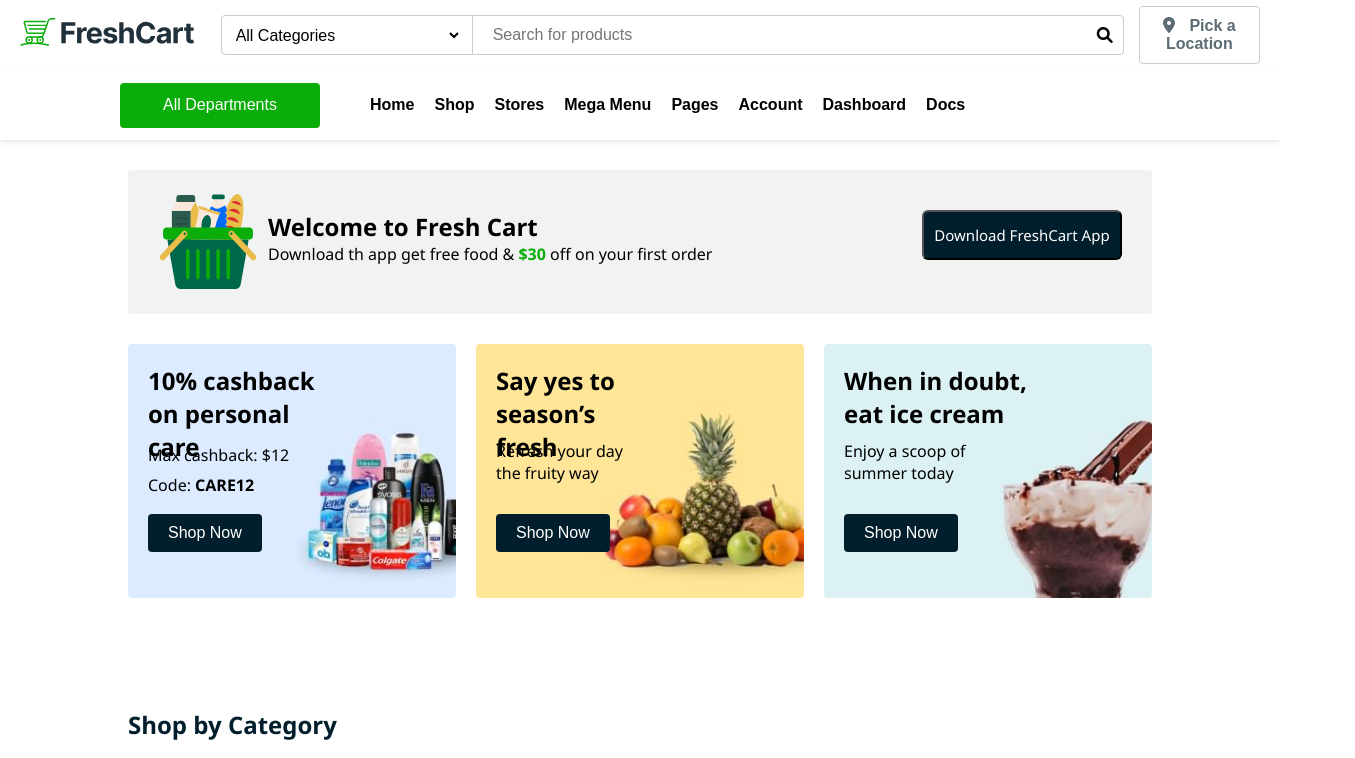
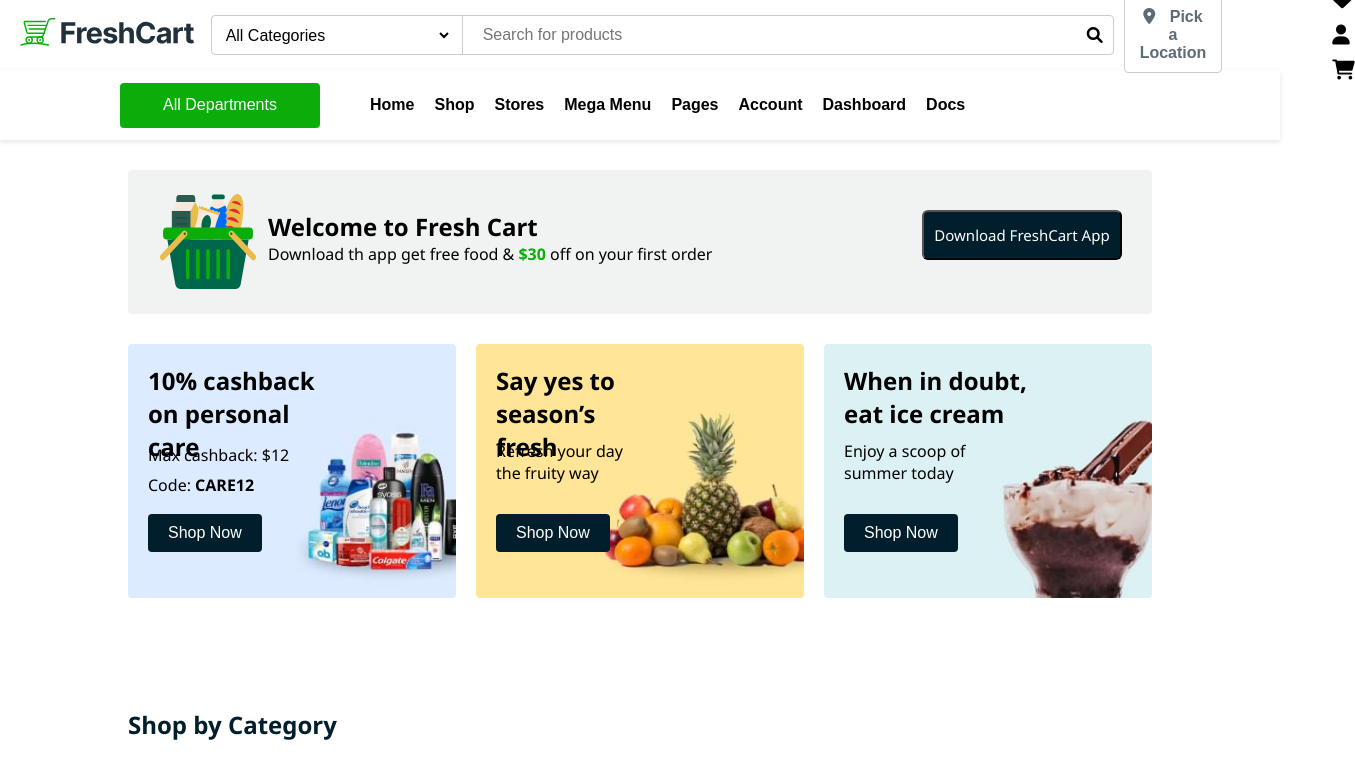
Before and after one commit to kaleruabhilash16/fresh, a plain HTML site: page index.html in a window 1280 px wide. Shown: the top 758 px of the page, 1355 px wide, since content can reach past the window. Drawn offline with Linux system fonts and the light colour scheme.

Commit message:
navbar-changes

```diff
--- a/index.html
+++ b/index.html
@@ -35,6 +35,12 @@
                 <i class="fas fa-map-marker-alt location-icon"></i>
                 <span>Pick a Location</span>
             </button>
+
+        </div>
+        <div class="three-icons">
+            <i class="fas fa-heart"></i>
+<i class="fas fa-user"></i>
+<i class="fas fa-shopping-cart"></i>
 
         </div>
     </header>
--- a/style.css
+++ b/style.css
@@ -16,8 +16,7 @@ header {
 }
 
 .logo {
-    margin-right: 20px;
-    flex: 1;
+    margin-right: 10px;
 }
 
 .logo img {
@@ -26,7 +25,6 @@ header {
 }
 
 .cate-search-box {
-    flex: 4;
     display: flex;
     align-items: center;
     border: 1px solid #ccc;
@@ -71,8 +69,8 @@ header {
 }
 
 .location {
-    flex: 2;
-   margin-left: 15px;
+   margin-left: 10px;
+   margin-right: 110px;
 }
 .location span{
     padding-left: 10px;
@@ -90,6 +88,15 @@ header {
 .location button:hover {
     background-color: #5c6c75;
     color: #4caf50;
+}
+.three-icons{
+    display: flex;
+    flex-wrap: wrap;
+    gap: 15px;
+}
+.three-icons i{
+  cursor: pointer;
+  font-size: 20px;
 }
 nav {
     width: 100%;
```
